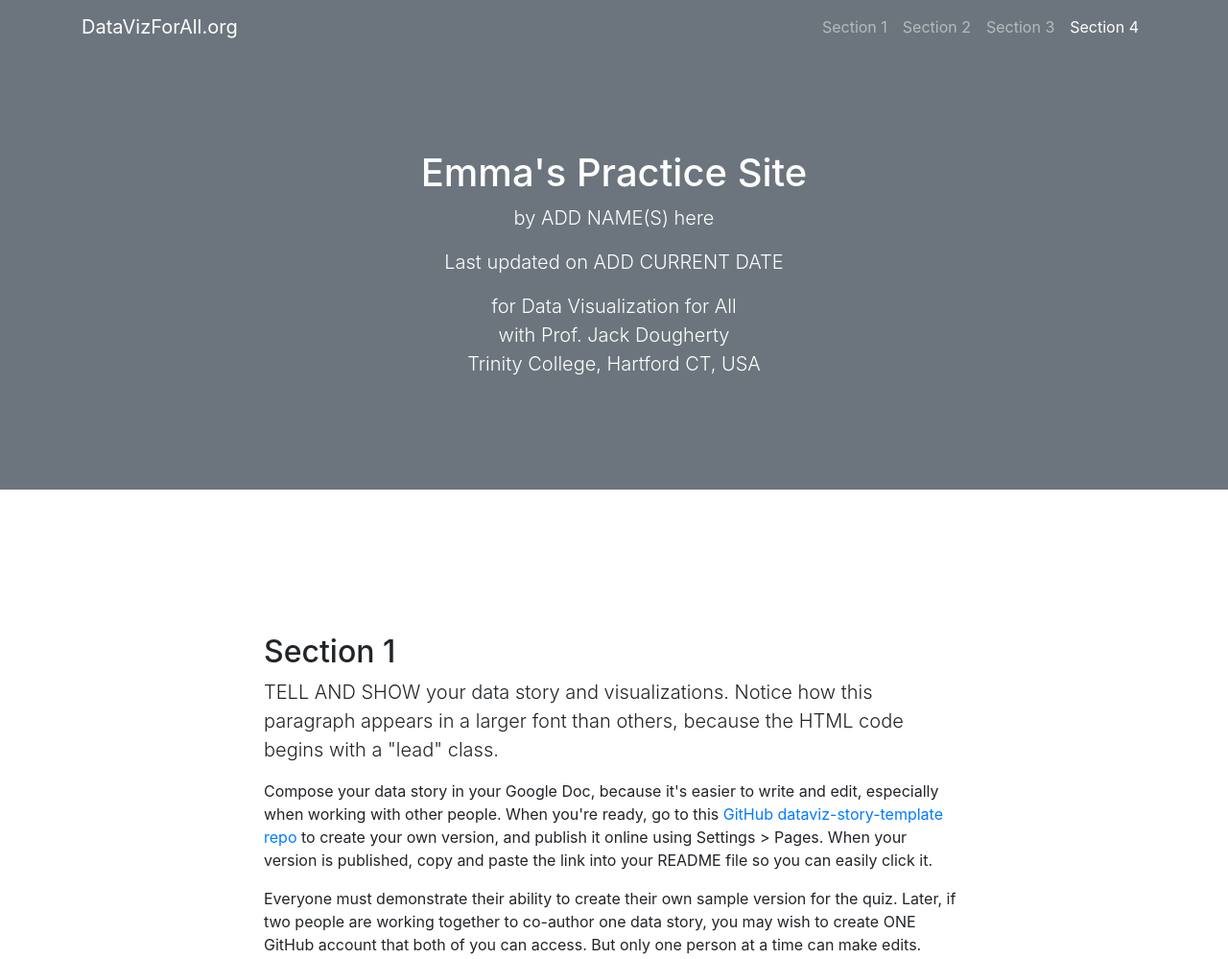
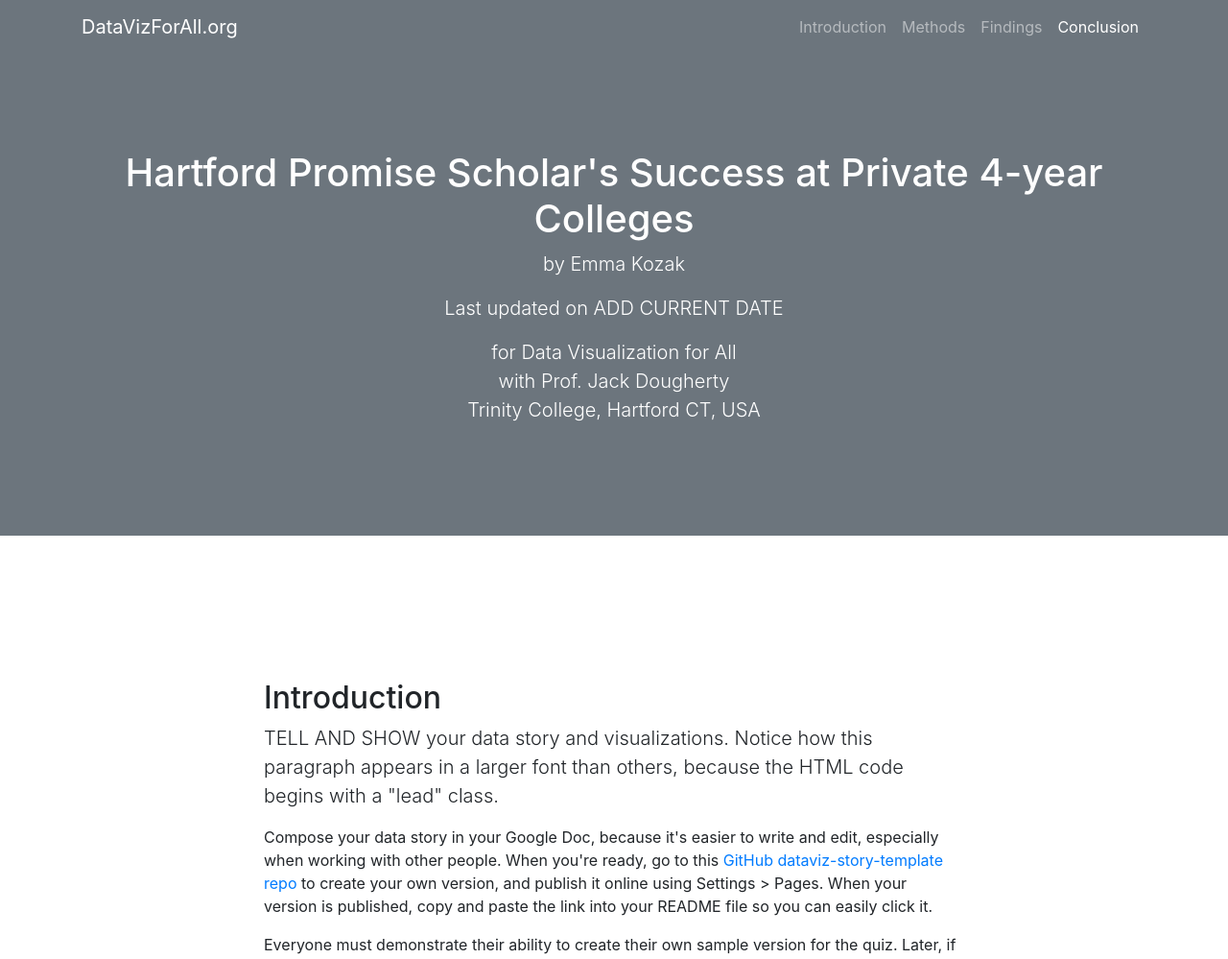
Before and after one commit to emma-kozak/class-example-page, a plain HTML site: page index.html in a window 1280 px wide. Shown: the top 999 px of the page at 96% size. Drawn offline with nearby package versions, Linux system fonts and the light colour scheme.

Commit message:
Update index.html

```diff
--- a/index.html
+++ b/index.html
@@ -34,16 +34,16 @@
       <div class="collapse navbar-collapse" id="navbarResponsive">
         <ul class="navbar-nav ml-auto">
           <li class="nav-item">
-            <a class="nav-link js-scroll-trigger" href="#section1">Section 1</a>
+            <a class="nav-link js-scroll-trigger" href="#section1">Introduction</a>
           </li>
           <li class="nav-item">
-            <a class="nav-link js-scroll-trigger" href="#section2">Section 2</a>
+            <a class="nav-link js-scroll-trigger" href="#section2">Methods</a>
           </li>
           <li class="nav-item">
-            <a class="nav-link js-scroll-trigger" href="#section3">Section 3</a>
+            <a class="nav-link js-scroll-trigger" href="#section3">Findings</a>
           </li>
           <li class="nav-item">
-            <a class="nav-link js-scroll-trigger" href="#section4">Section 4</a>
+            <a class="nav-link js-scroll-trigger" href="#section4">Conclusion</a>
           </li>
         </ul>
       </div>
@@ -53,8 +53,8 @@
 
   <header class="bg-secondary text-white">
     <div class="container text-center">
-      <h1>Emma's Practice Site</h1>
-      <p class="lead">by ADD NAME(S) here</p>
+      <h1>Hartford Promise Scholar's Success at Private 4-year Colleges</h1>
+      <p class="lead">by Emma Kozak</p>
       <p class="lead">Last updated on ADD CURRENT DATE</p>
       <p class="lead">for Data Visualization for All</br>with Prof. Jack Dougherty</br>Trinity College, Hartford CT, USA</p>
     </div>
@@ -65,7 +65,7 @@
     <div class="container">
       <div class="row">
         <div class="col-lg-8 mx-auto">
-          <h2>Section 1</h2>
+          <h2>Introduction</h2>
           <p class="lead">TELL AND SHOW your data story and visualizations. Notice how this paragraph appears in a larger font than others, because the HTML code begins with a "lead" class.</p>
 
           <p>Compose your data story in your Google Doc, because it's easier to write and edit, especially when working with other people. When you're ready, go to this <a href="https://github.com/DataVizForAll/dataviz-story-template">GitHub dataviz-story-template repo</a> to create your own version, and publish it online using Settings > Pages. When your version is published, copy and paste the link into your README file so you can easily click it.</p>
@@ -97,7 +97,7 @@
     <div class="container">
       <div class="row">
         <div class="col-lg-8 mx-auto">
-          <h2>Section 2</h2>
+          <h2>Methods</h2>
           <p>Create a separate section to describe how you obtained your data, key steps in your process, and cautions for interpreting its meaning. Write for an audience of future DataViz students who may wish to replicate your steps. Write in HTML format and always include links to data sources, such as <a href='https://public-edsight.ct.gov/'>CT EdSight</a>, and also link to your shared Google Sheets.</p>
         </div>
       </div>
@@ -110,7 +110,7 @@
     <div class="container">
       <div class="row">
         <div class="col-lg-8 mx-auto">
-          <h2>Section 3</h2>
+          <h2>Findings</h2>
           <p>Give credit to people, organizations, resources, and tools that helped you to create this data story. Write in HTML format and include links when appropriate. When you paraphrase or quote from a specific reading, cite it using any standard academic citation style (such as MLA or APA inline citations), and include the full reference in a bibliography section at the end of your data story. For help with creating citations, I highly recommend the <a href='https://zbib.org'>Zbib.org</a> tool. Insert any URL, but you may need to click the Edit button to manually add missing details, such as author and date if the tool does not automatically recognize them, as shown in Image 1 and 2 below.</p>
 
           <img src="sample-zbib1.png" style="width: 100%; margin: 30px 0">
@@ -150,7 +150,7 @@
     <div class="container">
       <div class="row">
         <div class="col-lg-8 mx-auto">
-          <h2>Section 4: Advanced Tips</h2>
+          <h2>Conclusion</h2>
 
           <p>Change names of `Section 1` etc. to customized navigation labels that make sense for your data story, such as `Why It Matters` or `How We Made This` etc. To do this you must change names in TWO places: see the Navigation Container (around lines 30-50) and the corresponding Sections below. Keep the section numbers but change the reader-friendly labels.</p>
 
```
